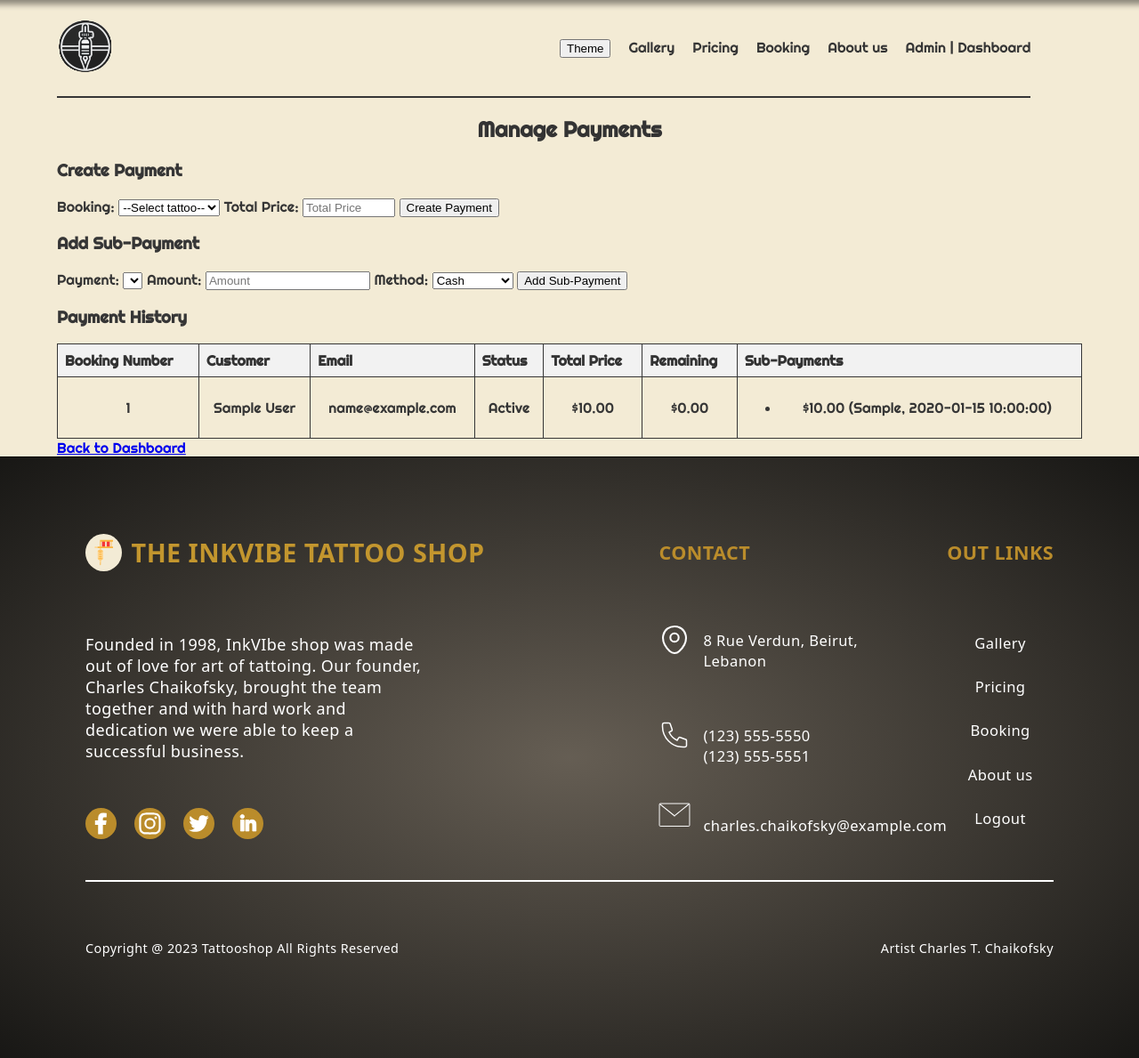
After one commit to Ali-Makke/Tattoo-Studio-Website, a PHP site: page /manage_payments.php in a window 1280 px wide. The commit adds this page. Shown: the whole page at 89% size. Run offline with PHP 8.4, Linux system fonts and the light colour scheme; the visitor is signed in with stand-in values (Sample User, id 1); tables that the repository leaves empty or names only in its code hold one stand-in row (values such as "Sample post"); lists and menus that the app fills with data are empty.

Commit message:
- added manage payments to admin controls

```diff
--- /dev/null
+++ b/manage_payments.php
@@ -0,0 +1,271 @@
+<?php
+require 'authentication_check.php';
+require_admin_access();
+require 'db_connect.php';
+require 'common_functions.php';
+
+$successMessage = $errorMessage = "";
+
+// Fetch customers
+$sqlCustomers = "SELECT customers.id, users.fname AS customer_fname, users.lname AS customer_lname
+                 FROM customers
+                 JOIN users ON customers.user_id = users.id";
+$resultCustomers = mysqli_query($conn, $sqlCustomers);
+
+// Fetch bookings
+$sqlTattoos = "SELECT tattoos.*
+               FROM tattoos";
+$resultTattoos = mysqli_query($conn, $sqlTattoos);
+
+// select all bookings that are not pending and don't have a payment yet
+$sqlFetchBookings = "SELECT bookings.id,
+                     customers.id AS customer_id,
+                     users.fname AS customer_fname,
+                     users.lname AS customer_lname,
+                     payments.total_price
+                     FROM bookings
+                     LEFT JOIN customers ON bookings.customer_id = customers.id
+                     LEFT JOIN users AS users ON customers.user_id = users.id
+                     LEFT JOIN payments ON bookings.id = payments.booking_id
+                     WHERE bookings.status <> 'pending' AND payments.total_price IS NULL";
+
+$sqlFetchBookings .= " ORDER BY bookings.created_at DESC;";
+$resultBookings = mysqli_query($conn, $sqlFetchBookings);
+
+// Fetch payments
+$sqlPayments = "SELECT payments.id, payments.total_price, payments.status
+                FROM payments WHERE status = 'pending'";
+$resultPayments = mysqli_query($conn, $sqlPayments);
+
+// Create Payment
+if ($_SERVER['REQUEST_METHOD'] === 'POST') {
+    if (isset($_POST['add_payment'])) {
+        $bookingId = $_POST['booking_id'];
+        $totalPrice = $_POST['total_price'];
+
+        $query = "SELECT customer_id FROM bookings WHERE id = '$bookingId'";
+        $result = mysqli_query($conn, $query);
+
+        if ($row = mysqli_fetch_assoc($result)) {
+            $customerId = $row['customer_id'];
+            if ($totalPrice > 10000) {
+                $errorMessage = "Tattoo can't cost more than 10000";
+            } else if ($totalPrice < 10) {
+                $errorMessage = "Tattoo can't cost less than 10";
+            } else {
+                $sqlCreatePayment = "INSERT INTO payments (total_price, status, booking_id, customer_id)
+                                     VALUES ('$totalPrice', 'pending', '$bookingId', '$customerId')";
+
+                if (mysqli_query($conn, $sqlCreatePayment)) {
+                    $successMessage = "Payment added successfully";
+                } else {
+                    $errorMessage = "Error: " . mysqli_error($conn);
+                }
+            }
+        }
+    }
+
+
+    $totalRemaining = 0;
+
+    // Add Sub-Payment
+    if (isset($_POST['add_sub_payment'])) {
+        $paymentId = test_input($_POST['payment_id']);
+        $amount = test_input($_POST['amount']);
+        $method = test_input($_POST['method']);
+        $paidAt = test_input(date("Y-m-d H:i:s"));
+
+        if (is_numeric($amount) && $amount > 0) {
+            // Update Payment Status
+            $sqlSumSubPayments = "SELECT SUM(amount) AS total_paid FROM sub_payments WHERE payment_id = '$paymentId'";
+            $result = mysqli_query($conn, $sqlSumSubPayments);
+            $row = mysqli_fetch_assoc($result);
+            $totalPaid = $row['total_paid'];
+
+            $sqlPaymentTotal = "SELECT total_price FROM payments WHERE id = '$paymentId'";
+            $result = mysqli_query($conn, $sqlPaymentTotal);
+            $row = mysqli_fetch_assoc($result);
+            $totalPrice = $row['total_price'];
+
+            $totalRemaining = ($totalPrice - $totalPaid);
+            if ($amount <= $totalRemaining) {
+                // Insert sub-payment
+                $sqlAddSubPayment = "INSERT INTO sub_payments (amount, method, paid_at, payment_id)
+                                VALUES ('$amount', '$method', '$paidAt', '$paymentId')";
+                mysqli_query($conn, $sqlAddSubPayment);
+                if ($totalRemaining == $amount) {
+                    $updatePaymentStatus = "UPDATE payments SET status = 'paid' WHERE id = '$paymentId'";
+                    mysqli_query($conn, $updatePaymentStatus);
+                }
+            } else {
+                $errorMessage = "Can't pay more than required.";
+            }
+        } else {
+            $errorMessage = "Pay positive numbers only";
+        }
+    }
+}
+
+// Fetch Payments
+$sqlPaymentsView = "SELECT
+    payments.id AS payment_id,
+    payments.total_price,
+    payments.status,
+    customers.id AS customer_id,
+    users.fname AS customer_fname,
+    users.lname AS customer_lname,
+    users.email AS customer_email,
+    bookings.id AS booking_id,
+    sub_payments.amount AS sub_payment_amount,
+    sub_payments.method AS sub_payment_method,
+    sub_payments.paid_at AS sub_payment_paid_at,
+    (payments.total_price - COALESCE((
+        SELECT SUM(sub_payments.amount)
+        FROM sub_payments
+        WHERE sub_payments.payment_id = payments.id
+    ), 0)) AS price_remaining
+FROM payments
+JOIN customers ON payments.customer_id = customers.id
+JOIN users ON customers.user_id = users.id
+JOIN bookings ON payments.booking_id = bookings.id
+LEFT JOIN sub_payments ON sub_payments.payment_id = payments.id
+ORDER BY payments.id, sub_payments.id;";
+$resultPaymentsView = mysqli_query($conn, $sqlPaymentsView);
+
+$payments = [];
+while ($row = mysqli_fetch_assoc($resultPaymentsView)) {
+    $paymentId = $row['payment_id'];
+    if (!isset($payments[$paymentId])) {
+        $payments[$paymentId] = [
+            'booking_id' => $row['booking_id'],
+            'customer_name' => $row['customer_fname'] . ' ' . $row['customer_lname'],
+            'customer_email' => $row['customer_email'],
+            'total_price' => $row['total_price'],
+            'status' => ucfirst($row['status']),
+            'price_remaining' => $row['price_remaining'],
+            'sub_payments' => [],
+        ];
+    }
+    if (!empty($row['sub_payment_amount'])) {
+        $payments[$paymentId]['sub_payments'][] = [
+            'amount' => $row['sub_payment_amount'],
+            'method' => $row['sub_payment_method'],
+            'paid_at' => $row['sub_payment_paid_at'],
+        ];
+    }
+}
+
+
+?>
+<!DOCTYPE html>
+<html lang="en">
+
+<head>
+    <meta charset="UTF-8">
+    <meta name="viewport" content="width=device-width, initial-scale=1.0">
+    <title>InkVibe | Manage Payments</title>
+    <link rel="stylesheet" href="styles/admin.css">
+    <link rel="stylesheet" href="styles/included.css">
+    <script defer src="scripts/included.js"></script>
+    <script>
+        window.onload = function() {
+            const errorMessage = "<?php echo addslashes($errorMessage); ?>";
+            const successMessage = "<?php echo addslashes($successMessage); ?>";
+            if (errorMessage) alert(errorMessage);
+            if (successMessage) alert(successMessage);
+        };
+    </script>
+</head>
+
+<body>
+    <div class="container">
+        <header>
+            <?php include 'navbar.php'; ?>
+        </header>
+        <h2 class="heading">Manage Payments</h2>
+        <!-- Create Payment -->
+        <section class="create-payment">
+            <h3>Create Payment</h3>
+            <form method="POST" action="<?php echo htmlspecialchars($_SERVER["PHP_SELF"]); ?>">
+                <label for="booking_id">Booking:</label>
+                <select name="booking_id" id="booking_id" required>
+                    <option value="">--Select tattoo--</option>
+                    <?php while ($row = mysqli_fetch_assoc($resultBookings)) : ?>
+                        <option value="<?php echo $row['id']; ?>">
+                            <?php echo htmlspecialchars($row['id'] . ' ' . $row['customer_fname'] . ' ' . $row['customer_lname']); ?>
+                        </option>
+                    <?php endwhile; ?>
+                </select>
+                <label for="total_price">Total Price:</label>
+                <input type="number" step="0.01" min="1" max="10000" name="total_price" id="total_price" placeholder="Total Price" required>
+                <button type="submit" name="add_payment">Create Payment</button>
+            </form>
+        </section>
+
+        <!-- Add Sub-Payment -->
+        <section class="add-sub-payment">
+            <h3>Add Sub-Payment</h3>
+            <form method="POST" action="<?php echo htmlspecialchars($_SERVER["PHP_SELF"]); ?>">
+                <label for="payment_id">Payment:</label>
+                <select name="payment_id" id="payment_id" required>
+                    <?php while ($row = mysqli_fetch_assoc($resultPayments)) : ?>
+                        <option value="<?php echo $row['id']; ?>">
+                            Payment #<?php echo $row['id']; ?> - $<?php echo number_format($row['total_price'], 2); ?> (<?php echo ucfirst($row['status']); ?>)
+                        </option>
+                    <?php endwhile; ?>
+                </select>
+                <label for="amount">Amount:</label>
+                <input type="number" step="0.01" min="1" name="amount" id="amount" placeholder="Amount" required>
+                <label for="method">Method:</label>
+                <select name="method" id="method" required>
+                    <option value="cash">Cash</option>
+                    <option value="credit_card">Credit Card</option>
+                    <option value="online">Online</option>
+                </select>
+                <button type="submit" name="add_sub_payment">Add Sub-Payment</button>
+            </form>
+        </section>
+
+        <!-- Payment List -->
+        <section class="payment-history">
+            <h3>Payment History</h3>
+            <table border="1" class="table">
+                <tr>
+                    <th>Booking Number</th>
+                    <th>Customer</th>
+                    <th>Email</th>
+                    <th>Status</th>
+                    <th>Total Price</th>
+                    <th>Remaining</th>
+                    <th>Sub-Payments</th>
+                </tr>
+                <?php foreach ($payments as $payment): ?>
+                    <tr>
+                        <td><?php echo htmlspecialchars($payment['booking_id']); ?></td>
+                        <td><?php echo htmlspecialchars($payment['customer_name']); ?></td>
+                        <td><?php echo htmlspecialchars($payment['customer_email']); ?></td>
+                        <td><?php echo $payment['status']; ?></td>
+                        <td>$<?php echo number_format($payment['total_price'], 2); ?></td>
+                        <td>$<?php echo number_format($payment['price_remaining'], 2); ?></td>
+                        <td>
+                            <ul>
+                                <?php foreach ($payment['sub_payments'] as $subPayment): ?>
+                                    <li>
+                                        $<?php echo number_format($subPayment['amount'], 2); ?>
+                                        (<?php echo htmlspecialchars($subPayment['method']); ?>,
+                                        <?php echo htmlspecialchars($subPayment['paid_at']); ?>)
+                                    </li>
+                                <?php endforeach; ?>
+                            </ul>
+                        </td>
+                    </tr>
+                <?php endforeach; ?>
+            </table>
+        </section>
+
+        <a class="back-link" href="dashboard_admin.php">Back to Dashboard</a>
+    </div>
+    <?php include 'footer.php'; ?>
+</body>
+
+</html>
--- a/manage_tattoo_gallery.php
+++ b/manage_tattoo_gallery.php
@@ -147,6 +147,7 @@ $resultCategories = mysqli_query($conn, $sqlCategories);
 
         <a class="back-link" href="dashboard_admin.php">Back to Dashboard</a>
     </div>
+    <?php include 'footer.php'; ?>
 </body>
 
 </html>
--- a/manage_tattoos.php
+++ b/manage_tattoos.php
@@ -135,6 +135,7 @@ mysqli_close($conn);
         <br>
         <a href="dashboard_admin.php">Back to Admin Dashboard</a>
     </div>
+    <?php include 'footer.php'; ?>
 </body>
 
 </html>
```
